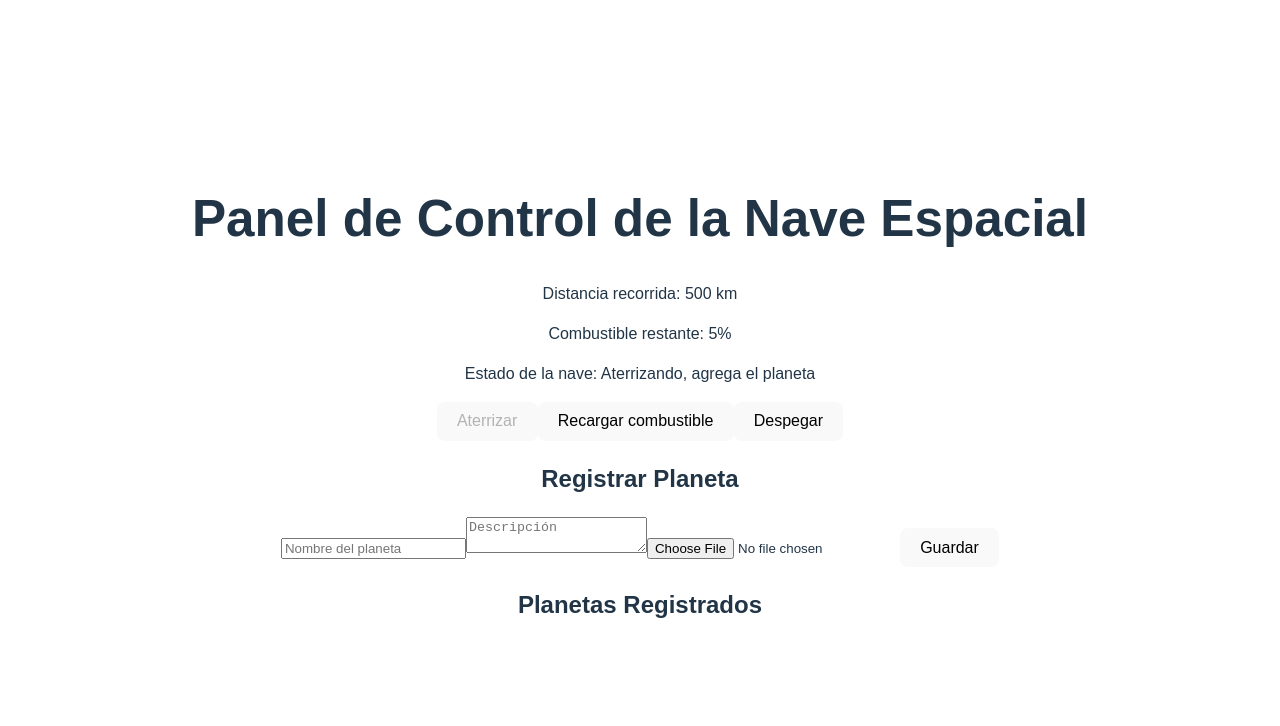
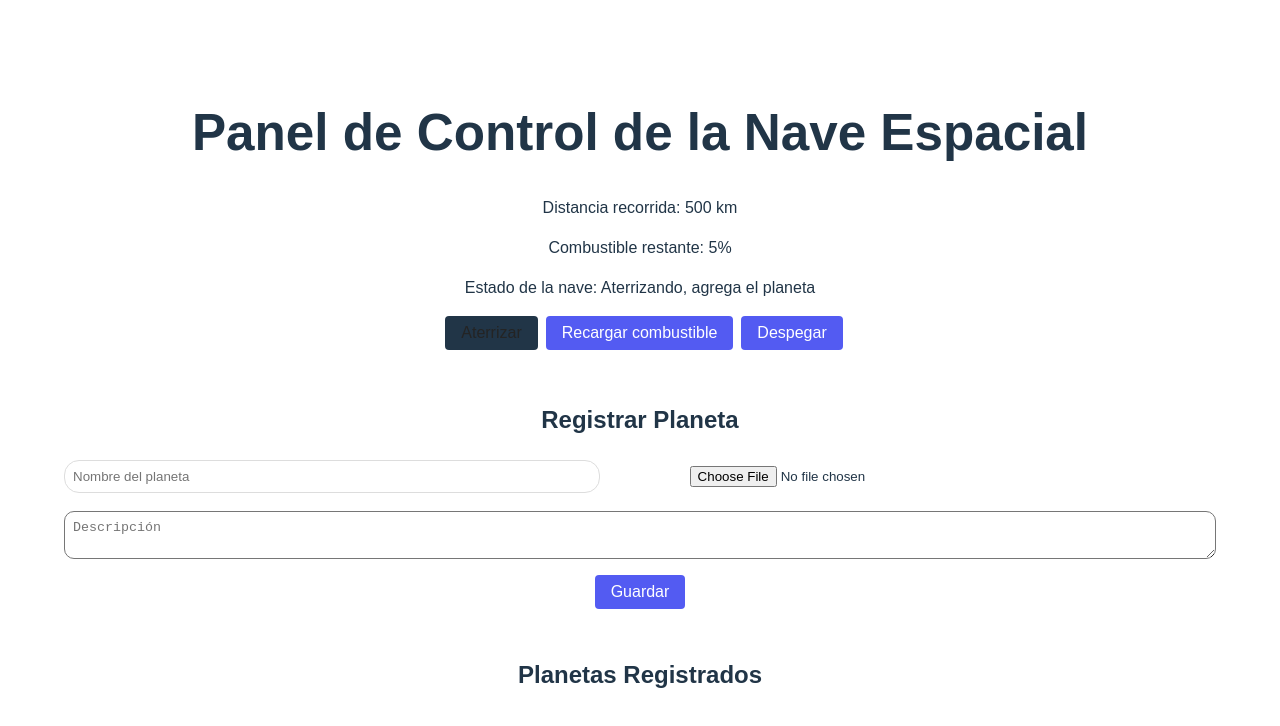
Before and after one commit to AmeghanFG/M6_IntroduccionAReact_Entregables, a React (Vite) app in the folder M6-4_Ciclo-de-vida-de-Componentes/: page / in a window 1280 px wide. Both pictures are taken after a click on the button "Aterrizar". Shown: the top 726 px of the page. Built offline with nearby package versions, Linux system fonts and the light colour scheme.

Commit message:
Agregando estilos y haciendo correciones en App y Planeta

```diff
--- a/M6-4_Ciclo-de-vida-de-Componentes/src/App.css
+++ b/M6-4_Ciclo-de-vida-de-Componentes/src/App.css
@@ -7,7 +7,144 @@
 
 body {
   font-family: Arial, sans-serif;
+  display: flex;
+  flex-direction: row;
+  justify-content: center;
+  align-items: center;
+}
 
+#panel button {
+  padding: 0.5rem 1rem;
+  background-color: #535bf2;
+  color: white;
+  border: none;
+  border-radius: 4px;
+  cursor: pointer;
+  margin-left: 0.5rem;
+}
+
+#panel button:hover {
+  background-color: #646cff;
+}
+
+#panel :disabled {
+  background-color: #213547;
+  cursor: not-allowed;
+  color: #242424;
+}
+
+#panel :hover:disabled {
+  background-color: #213547;
+  cursor: not-allowed;
+  color: #242424;
+}
+
+.formRegistrar-Planetas {
+  padding: 1rem;
+  width: 90vw;
+}
+
+form {
+  display: flex;
+  flex-direction: row;
+  flex-wrap: wrap;
+  justify-content: space-between;
+  align-items: center;
+  gap: 1rem;
+}
+
+input[type="text"] {
+  padding: 0.5rem;
+  width: 45%;
+  border-radius: 15px;
+  border: 1px solid #ddd;
+}
+
+input[type="file"] {
+  padding: 0.5rem;
+  width: 45%;
+  border-radius: 15px;
+}
+
+textarea {
+  padding: 0.5rem;
+  width: 100%;
+  border-radius: 10px;
+}
+
+.btn-centrar {
+  display: flex;
+  justify-content: center;
+  width: 100%;
+}
+
+form button {
+  padding: 0.5rem 1rem;
+  background-color: #535bf2;
+  color: white;
+  border: none;
+  border-radius: 4px;
+  cursor: pointer;
+}
+form button:hover {
+  background-color: #646cff;
+}
+
+.planetas-registrados {
+  margin-top: 2rem;
+}
+
+.planetas-registrados h2 {
+  width: 100%;
+}
+
+ul {
+  list-style-type: none;
+  padding: 0;
+  display: flex;
+  flex-direction: row;
+  flex-wrap: wrap;
+  justify-content: center;
+  gap: 1rem;
+}
+
+li {
+  background-color: #f9f9f9;
+  margin: 0.5rem 0;
+  padding: 1rem;
+  border: 1px solid #ddd;
+  border-radius: 10px;
+  max-width: 27%;
+  height: fit-content;
+  color: #242424;
+}
+
+li h3 {
+  margin: 0;
+  background-color: #646cff;
+  width: 100%;
+}
+
+li p {
+  margin: 0;
+  background-color: #747bff;
+  width: 100%;
+  height: fit-content;
+  text-align: justify;
+}
+
+.imagen-planeta {
+  height: 20rem;
+  overflow: hidden;
+  background-color: black;
+  padding: 5px;
+  margin-bottom: 0.5rem;
+}
+
+.imagen-planeta img{
+  width: 100%;
+  height: 100%;
+  object-fit: cover;
 }
 
 /*  * Colores
--- a/M6-4_Ciclo-de-vida-de-Componentes/src/App.jsx
+++ b/M6-4_Ciclo-de-vida-de-Componentes/src/App.jsx
@@ -110,7 +110,7 @@ function App() {
 
   return (
     <>
-      <div>
+      <div id='panel'>
         <h1>Panel de Control de la Nave Espacial</h1>
         <p>Distancia recorrida: {distancia} km</p>
         <p>Combustible restante: {combustible}%</p>
@@ -120,8 +120,6 @@ function App() {
         <button onClick={despegar} disabled={estadoNave !== 'Aterrizando, agrega el planeta' && !(combustible < 0) }>Despegar</button>
         <p>{mensajes}</p>
       </div>
-      <div>
-
         {mostrarFormulario && (
           <div className='formRegistrar-Planetas'>
         <h2>Registrar Planeta</h2>
@@ -133,22 +131,22 @@ function App() {
           onChange={(e) => setNombre(e.target.value)}
           required
         />
+        <input
+          type="file"
+          onChange={(e) => setImagen(e.target.files[0])}
+          ref={inputImagenRef}
+        />
         <textarea
           placeholder="Descripción"
           value={descripcion}
           onChange={(e) => setDescripcion(e.target.value)}
           required
         />
-        <input
-          type="file"
-          onChange={(e) => setImagen(e.target.files[0])}
-          ref={inputImagenRef}
-        />
-        <button type="submit">Guardar</button>
+        <div className='btn-centrar'><button type="submit">Guardar</button></div>
       </form>
         </div>
       )}
-
+    <div className='planetas-registrados'>
       <h2>Planetas Registrados</h2>
       <ul>
         {
@@ -162,7 +160,7 @@ function App() {
           <Planeta
           key={index}
           planeta={planeta}
-          onDelete={() => handleDelete(index)} />
+          handleDelete={() => handleDelete(index)} />
         ))}
       </ul>
       </div>
--- a/M6-4_Ciclo-de-vida-de-Componentes/src/components/Planeta.jsx
+++ b/M6-4_Ciclo-de-vida-de-Componentes/src/components/Planeta.jsx
@@ -5,14 +5,15 @@ function Planeta({ planeta, handleDelete }) {
     console.log(`¡El planeta ${planeta.nombre} ha aparecido!`); // Montaje
     return () => console.log(`¡El planeta ${planeta.nombre} ha desaparecido!`); // Desmontaje
   }, [planeta.nombre]);
-  return <div>
+
+  return (
     <li>
       <h3>{planeta.nombre}</h3>
       <p>{planeta.descripcion}</p>
-      {planeta.imagen && <img src={planeta.imagen} alt={planeta.nombre} />}
+      <div className='imagen-planeta'>{planeta.imagen && <img src={planeta.imagen} alt={planeta.nombre} />}</div>
       <button onClick={handleDelete}>Eliminar</button>
     </li>
-  </div>;
+  );
 }
 
 export default Planeta;
```
